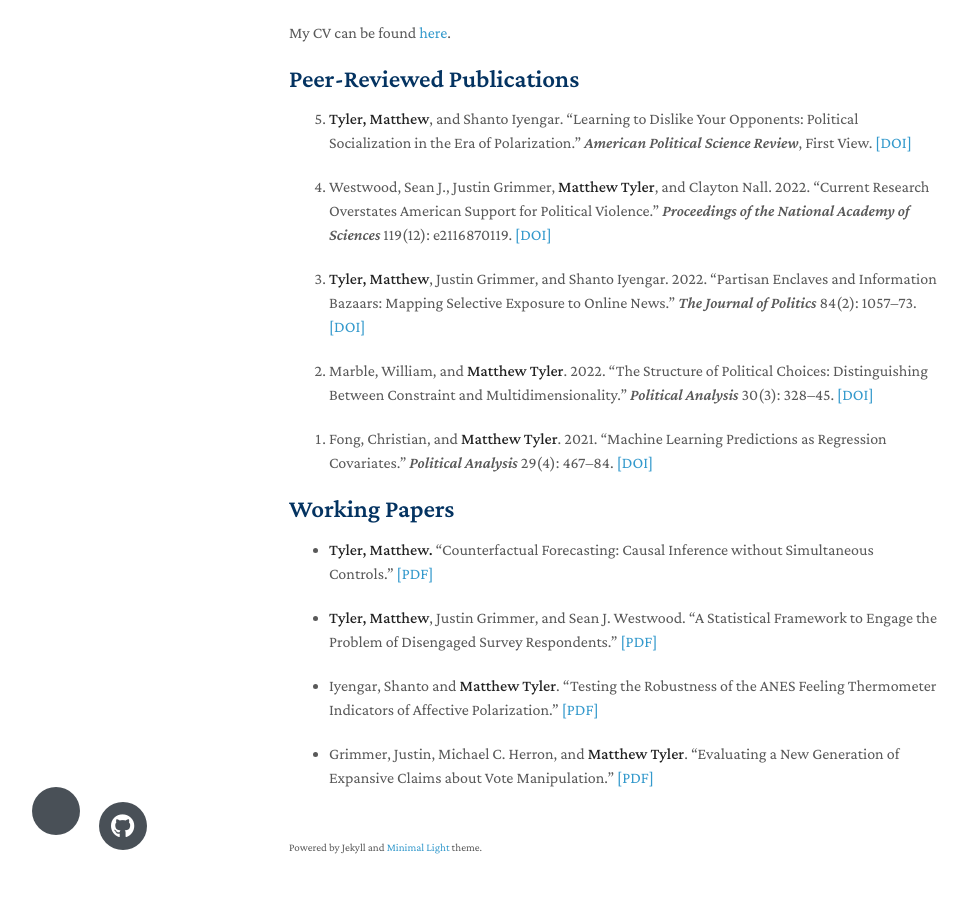
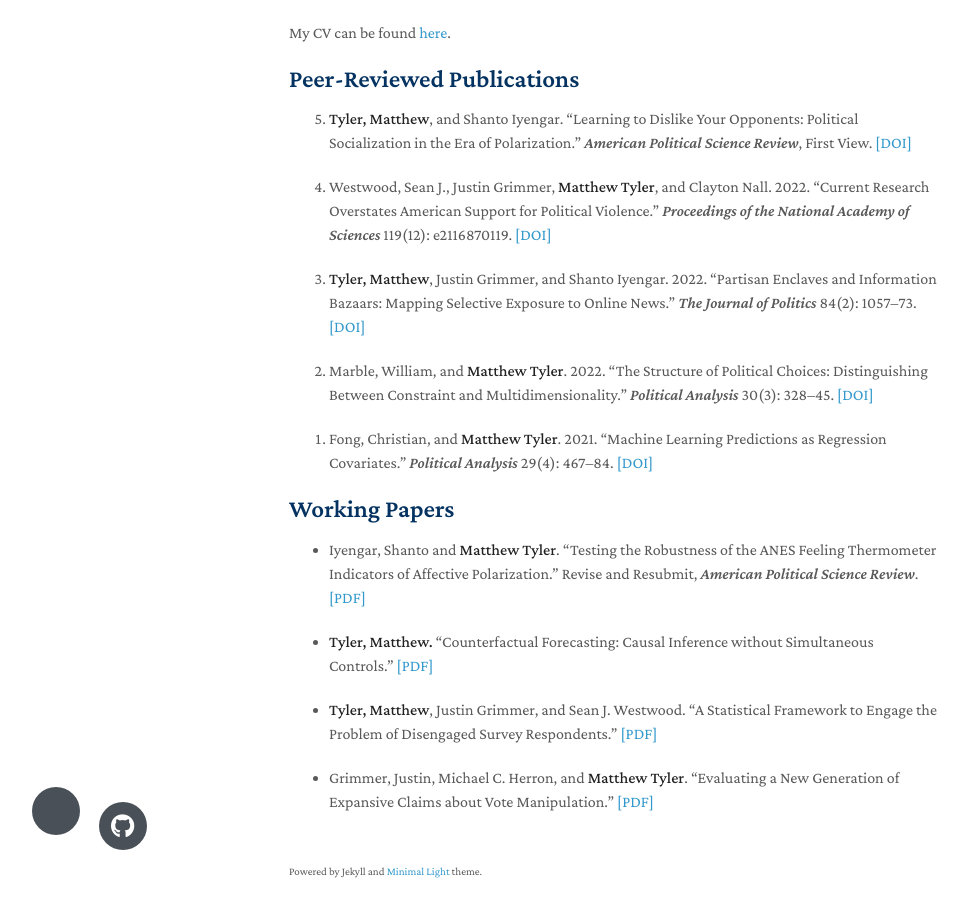
Before and after one commit to matthewtyler/matthewtyler.github.io, a Jekyll site: the page built from index.md, in a window 1280 px wide and 1252 px high. Shown: the part 300-1217 px from the top of the window, without its empty margins (181-1149 px from the left). Built offline with Jekyll 4.4.1, drawn with Linux system fonts in a browser that asks for light colours; nearby versions of some CDN libraries; a style sheet for code colours, icons or effects is not loaded; our own code applies the rules of GitHub Pages for plain Markdown files.

Commit message:
Update index.md

```diff
--- a/index.md
+++ b/index.md
@@ -26,10 +26,14 @@
 
 ## Working Papers
 
+
+* Iyengar, Shanto and **Matthew Tyler**. "Testing the Robustness of the ANES Feeling Thermometer Indicators of Affective Polarization." Revise and Resubmit, *American Political Science Review*. [[PDF]](https://www.dropbox.com/s/0pckb5wjrxcjbs4/Robustness_of_Increasing_Affective_Polarization.pdf?dl=0)
+
+
 * **Tyler, Matthew.** "Counterfactual Forecasting: Causal Inference without Simultaneous Controls." [[PDF]](https://www.dropbox.com/s/bux4klf66dh66qg/FSControls.pdf?dl=0)
 
 * **Tyler, Matthew**, Justin Grimmer, and Sean J. Westwood. "A Statistical Framework to Engage the Problem of Disengaged Survey Respondents." [[PDF]](https://www.dropbox.com/s/m86g05zl57g36an/The_Dangers_of_Disengaged_Respondents.pdf?dl=0)
 
-* Iyengar, Shanto and **Matthew Tyler**. "Testing the Robustness of the ANES Feeling Thermometer Indicators of Affective Polarization." [[PDF]](https://www.dropbox.com/s/0pckb5wjrxcjbs4/Robustness_of_Increasing_Affective_Polarization.pdf?dl=0)
+
 
 * Grimmer, Justin, Michael C. Herron, and **Matthew Tyler**. "Evaluating a New Generation of Expansive Claims about Vote Manipulation." [[PDF]](https://www.dropbox.com/s/92lp1gmqw2pei8m/Expansive.pdf?dl=0)
```
